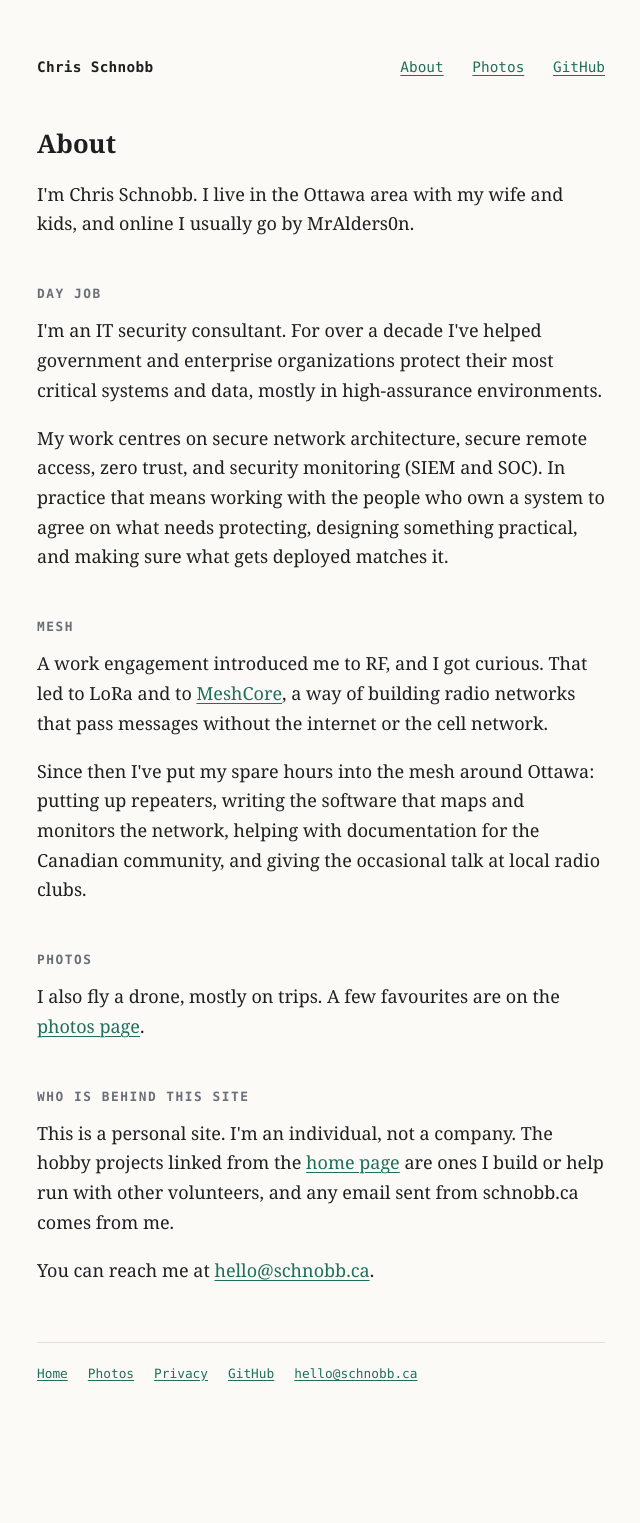
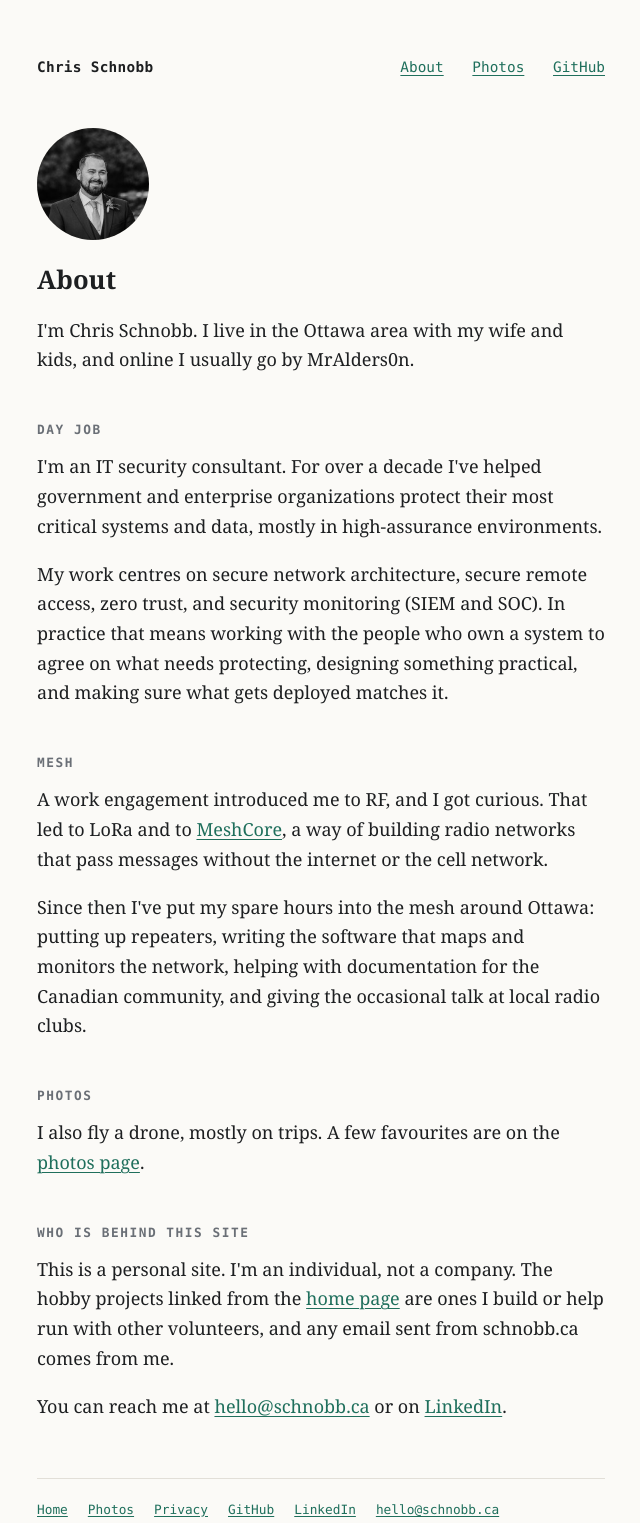
Before and after one commit to MrAlders0n/schnobb.ca, a plain HTML site: page about/index.html in a window 1280 px wide. Shown: the whole page, without its empty margins (319-959 px from the left). Before the commit the page ends 1432 px from the top, so only its background shows below. Drawn offline with Linux system fonts and the light colour scheme.

Commit message:
Add profile photo and LinkedIn links

```diff
--- a/about/index.html
+++ b/about/index.html
@@ -20,6 +20,7 @@
     </header>
 
     <main>
+      <img class="avatar large" src="/chris.jpg" alt="Chris Schnobb" width="200" height="200">
       <h1>About</h1>
 
       <p>I'm Chris Schnobb. I live in the Ottawa area with my wife and kids, and online I usually go by MrAlders0n.</p>
@@ -37,7 +38,7 @@
 
       <h2>Who is behind this site</h2>
       <p>This is a personal site. I'm an individual, not a company. The hobby projects linked from the <a href="/">home page</a> are ones I build or help run with other volunteers, and any email sent from schnobb.ca comes from me.</p>
-      <p>You can reach me at <a href="mailto:hello@schnobb.ca">hello@schnobb.ca</a>.</p>
+      <p>You can reach me at <a href="mailto:hello@schnobb.ca">hello@schnobb.ca</a> or on <a href="https://www.linkedin.com/in/cschnobb">LinkedIn</a>.</p>
     </main>
 
     <footer>
@@ -45,6 +46,7 @@
       <a href="/photos/">Photos</a>
       <a href="/privacy/">Privacy</a>
       <a href="https://github.com/MrAlders0n">GitHub</a>
+      <a href="https://www.linkedin.com/in/cschnobb">LinkedIn</a>
       <a href="mailto:hello@schnobb.ca">hello@schnobb.ca</a>
     </footer>
   </div>
--- a/style.css
+++ b/style.css
@@ -166,6 +166,25 @@ img {
   background: var(--rule);
 }
 
+.avatar {
+  width: 3.25rem;
+  height: 3.25rem;
+  border-radius: 50%;
+  object-fit: cover;
+}
+
+.avatar.large {
+  width: 7rem;
+  height: 7rem;
+  margin-bottom: 1.5rem;
+}
+
+.hello {
+  display: flex;
+  align-items: center;
+  gap: 0.9rem;
+}
+
 .hero {
   display: block;
   margin-bottom: 2.25rem;
```
Also changed, not shown: index.html (+2 -1 lines), photos/index.html (+1 -0 lines), privacy/index.html (+1 -0 lines), chris.jpg (added).
